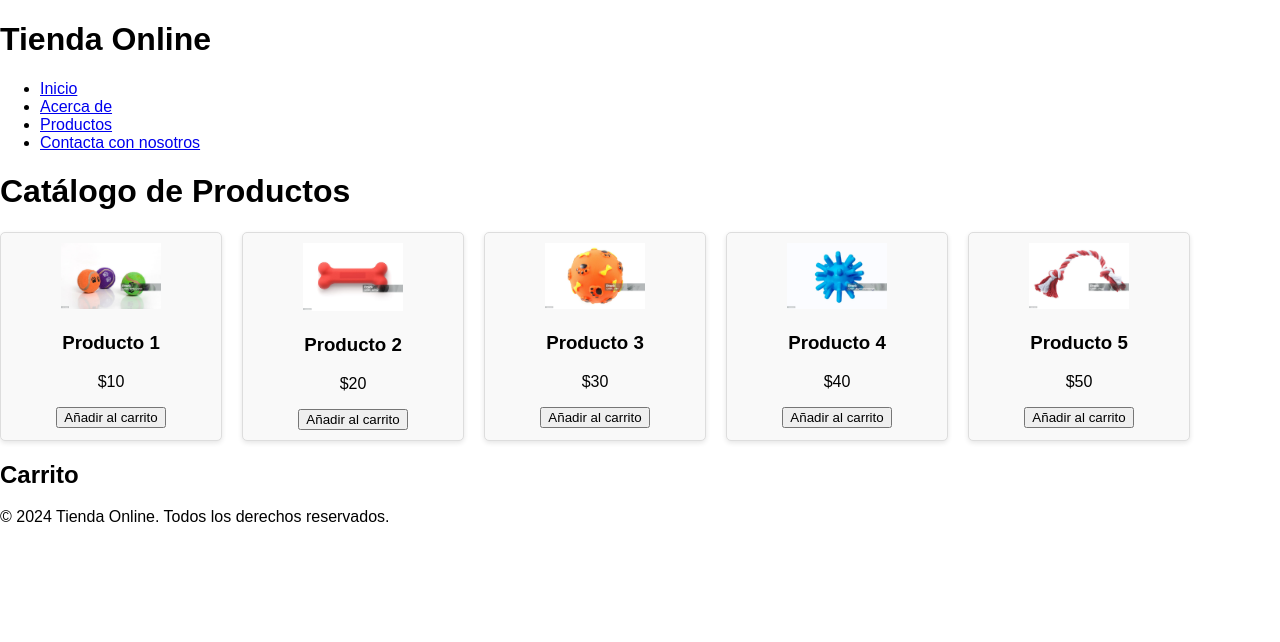
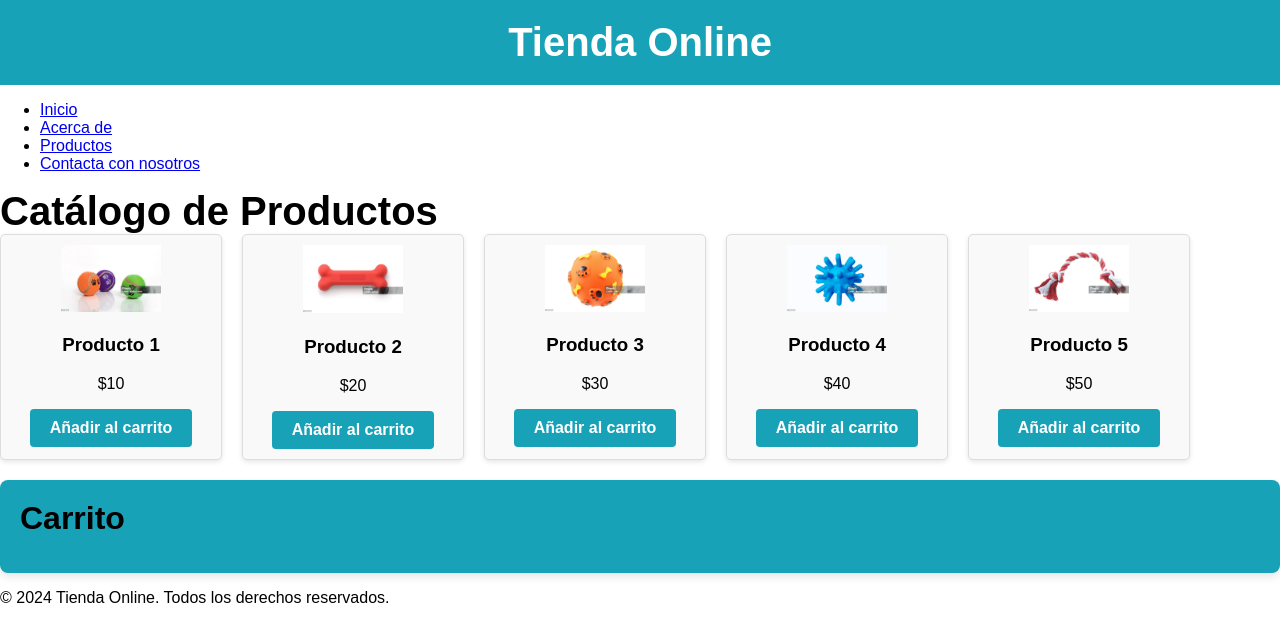
Before and after one commit to monicapenacho/REACT, a React (Create React App) app in the folder tienda/: page /products in a window 1280 px wide. Shown: the top 642 px of the page. Built offline with nearby package versions, Linux system fonts and the light colour scheme.

Commit message:
CSS Header & Carrito

```diff
--- a/tienda/src/App.css
+++ b/tienda/src/App.css
@@ -55,6 +55,8 @@
 
 
 
+
+
 /* Estilos NewUserForm */
 
 /* Estilos generales */
@@ -109,7 +111,8 @@ form {
   outline: none;
 }
 
-/* Estilo para el botón de envío */
+/* Estilo BOTON */
+/* Estilo para el botón de envío y para el botón de añadir al carrito */
 .btn {
   display: inline-block;
   padding: 10px 20px;
@@ -155,3 +158,48 @@ form {
     font-size: 14px;
   }
 }
+
+
+
+/* Estilo para el header */
+header {
+  background-color: #17a2b8; /* Color de fondo */
+  color: #fff; /* Color del texto */
+  padding: 20px 0; /* Espaciado interno */
+  text-align: center; /* Centra el texto */
+  /* box-shadow: 0 4px 8px rgba(0, 0, 0, 0.1);  */
+  /* Sombra ligera */
+}
+
+/* Estilo para el título del header y catálogo de productos*/
+h1 {
+  font-size: 2.5rem; /* Tamaño del texto del título */
+  font-weight: bold; /* Negrita para el título */
+  margin: 0; /* Quita el margen predeterminado */
+  font-family: 'Arial', sans-serif; /* Tipografía del título */
+}
+
+/*Estilo para el titulo carrito*/
+h2 {
+  font-size: 2rem; /* Tamaño del texto del título carrito */
+  font-weight: bold; /* Negrita para el título carrito */
+  margin: 0; /* Quita el margen predeterminado */
+  font-family: 'Arial', sans-serif; /* Tipografía del título carrito */
+}
+
+/* Responsive: Ajusta el tamaño del texto en pantallas pequeñas */
+/* @media (max-width: 576px) {
+  header h1 {
+    font-size: 1.8rem;
+  }
+} */
+
+/* Estilo para el carrito */
+.cart {
+  margin-top: 20px;
+  padding: 20px;
+  /* background-color: #f7f7f7; */
+  background-color: #17a2b8;
+  border-radius: 8px;
+  box-shadow: 0 4px 8px rgba(0, 0, 0, 0.1);
+}
--- a/tienda/src/componentes/Product.js
+++ b/tienda/src/componentes/Product.js
@@ -5,7 +5,7 @@ export default function Product({ product, onAddToCart }) {
         <img src={product.image} alt={product.name} width="100" />
         <h3>{product.name}</h3>
         <p>{product.price}</p>
-        <button onClick={() => onAddToCart(product)}>Añadir al carrito</button>
+        <button className="btn btn-info" onClick={() => onAddToCart(product)}>Añadir al carrito</button>
       </div>
     );
   }
--- a/tienda/src/pages/ProductList.js
+++ b/tienda/src/pages/ProductList.js
@@ -28,7 +28,7 @@ export default function ProductList() {
           <Product key={product.id} product={product} onAddToCart={handleAddToCart} />
         ))}
       </div>
-
+      <div className="cart">
         <h2>Carrito</h2>
         <ul>
           {cart.map((item, index) => (
@@ -36,5 +36,6 @@ export default function ProductList() {
           ))}
         </ul>
       </div>
+    </div>
   );
 }
```
Lines whose indentation alone changed are shown as unchanged.
